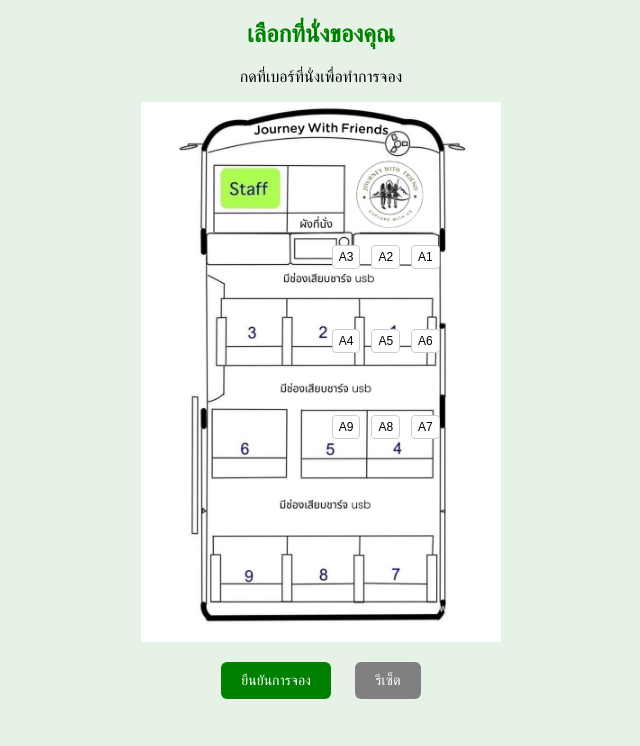
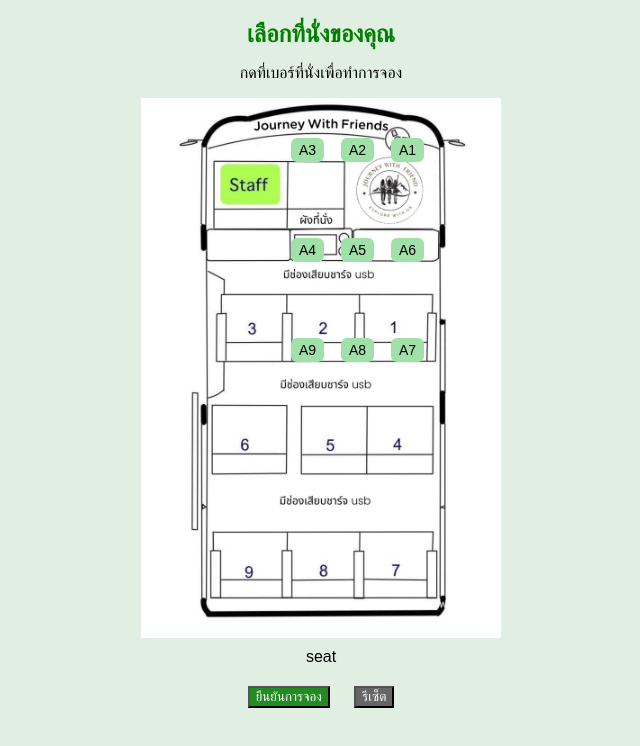
Before and after one commit to Baitong0610/forest-bot, a website: page index.html in a window 1280 px wide. Shown: the whole page, without its empty margins (319-959 px from the left). Drawn offline with Linux system fonts and the light colour scheme.

Commit message:
Update index.html

```diff
--- a/index.html
+++ b/index.html
@@ -7,116 +7,120 @@
     <style>
       body {
         font-family: sans-serif;
-      background-color: #e6f2e6;
         text-align: center;
-      margin: 0;
-      padding: 0;
+        background-color: #e1efe3;
       }
       h2 {
         color: green;
-      margin-top: 20px;
+        margin-bottom: 0;
       }
-    .seat-map-container {
+      #seat-map-container {
         position: relative;
         width: 360px;
-      margin: 0 auto;
+        margin: auto;
       }
-    .seat-map-container img {
+      #seat-map {
         width: 100%;
+        height: auto;
         display: block;
       }
       .seat-button {
         position: absolute;
-      padding: 4px 6px;
-      font-size: 12px;
-      background-color: #fff;
-      border: 1px solid #ccc;
-      border-radius: 4px;
+        padding: 4px 8px;
+        border: none;
+        border-radius: 6px;
         cursor: pointer;
+        font-size: 14px;
       }
-    .seat-button.booked {
-      background-color: #f88;
+      .available {
+        background-color: #a0e0a9;
+      }
+      .reserved {
+        background-color: #ccc;
         cursor: not-allowed;
       }
-    #selected-seat {
-      margin-top: 10px;
+      #selected-seats {
+        margin: 10px 0;
       }
-    #confirm-btn, #reset-btn {
+      button.confirm {
+        background-color: #228b22;
+        color: white;
         margin: 10px;
-      padding: 10px 20px;
-      font-size: 14px;
-      border: none;
-      border-radius: 6px;
-      background-color: green;
+      }
+      button.reset {
+        background-color: #666;
         color: white;
-      cursor: pointer;
-    }
-    #reset-btn {
-      background-color: gray;
+        margin: 10px;
       }
     </style>
   </head>
   <body>
     <h2>เลือกที่นั่งของคุณ</h2>
     <p>กดที่เบอร์ที่นั่งเพื่อทำการจอง</p>
-
-  <div class="seat-map-container">
-    <img src="resized-bus-seat-map.png" alt="seat-map" />
-
-    <!-- ปรับตำแหน่งตามภาพใหม่ -->
-    <button class="seat-button" style="top: 26.5%; left: 75%;" data-seat="A1">A1</button>
-    <button class="seat-button" style="top: 26.5%; left: 64%;" data-seat="A2">A2</button>
-    <button class="seat-button" style="top: 26.5%; left: 53%;" data-seat="A3">A3</button>
-    <button class="seat-button" style="top: 42%; left: 53%;" data-seat="A4">A4</button>
-    <button class="seat-button" style="top: 42%; left: 64%;" data-seat="A5">A5</button>
-    <button class="seat-button" style="top: 42%; left: 75%;" data-seat="A6">A6</button>
-    <button class="seat-button" style="top: 58%; left: 75%;" data-seat="A7">A7</button>
-    <button class="seat-button" style="top: 58%; left: 64%;" data-seat="A8">A8</button>
-    <button class="seat-button" style="top: 58%; left: 53%;" data-seat="A9">A9</button>
+    <div id="seat-map-container">
+      <img src="resized-bus-seat-map.png" id="seat-map" alt="Bus Seat Map" />
+      <!-- ตัวอย่างปุ่มที่นั่ง -->
+      <button class="seat-button available" style="top: 40px; left: 250px" data-seat="A1">A1</button>
+      <button class="seat-button available" style="top: 40px; left: 200px" data-seat="A2">A2</button>
+      <button class="seat-button available" style="top: 40px; left: 150px" data-seat="A3">A3</button>
+      <button class="seat-button available" style="top: 140px; left: 150px" data-seat="A4">A4</button>
+      <button class="seat-button available" style="top: 140px; left: 200px" data-seat="A5">A5</button>
+      <button class="seat-button available" style="top: 140px; left: 250px" data-seat="A6">A6</button>
+      <button class="seat-button available" style="top: 240px; left: 250px" data-seat="A7">A7</button>
+      <button class="seat-button available" style="top: 240px; left: 200px" data-seat="A8">A8</button>
+      <button class="seat-button available" style="top: 240px; left: 150px" data-seat="A9">A9</button>
     </div>
 
-  <div id="selected-seat"></div>
-
-  <button id="confirm-btn">ยืนยันการจอง</button>
-  <button id="reset-btn">รีเซ็ต</button>
+    <div id="selected-seats">seat <span id="selected-list"></span></div>
+    <button class="confirm" onclick="confirmSeats()">ยืนยันการจอง</button>
+    <button class="reset" onclick="resetSelection()">รีเซ็ต</button>
 
     <script>
+      const selectedSeats = new Set();
       const seatButtons = document.querySelectorAll(".seat-button");
-    const selectedSeatDiv = document.getElementById("selected-seat");
-    const confirmBtn = document.getElementById("confirm-btn");
-    const resetBtn = document.getElementById("reset-btn");
-    let selectedSeat = null;
 
-    seatButtons.forEach(button => {
-      button.addEventListener("click", () => {
-        if (button.classList.contains("booked")) return;
+      seatButtons.forEach((btn) => {
+        btn.addEventListener("click", () => {
+          if (btn.classList.contains("reserved")) return;
 
-        seatButtons.forEach(btn => btn.classList.remove("selected"));
-        button.classList.add("selected");
-        selectedSeat = button.getAttribute("data-seat");
-        selectedSeatDiv.innerText = `คุณเลือกที่นั่ง: ${selectedSeat}`;
+          const seat = btn.dataset.seat;
+          if (selectedSeats.has(seat)) {
+            selectedSeats.delete(seat);
+            btn.classList.remove("selected");
+          } else {
+            selectedSeats.add(seat);
+            btn.classList.add("selected");
+          }
+          document.getElementById("selected-list").textContent = Array.from(selectedSeats).join(", ");
         });
       });
 
-    confirmBtn.addEventListener("click", () => {
-      if (selectedSeat) {
-        const name = prompt("กรุณากรอกชื่อผู้จอง:");
-        if (name) {
-          const selectedButton = document.querySelector(`[data-seat="${selectedSeat}"]`);
-          selectedButton.innerText = name;
-          selectedButton.classList.add("booked");
-          selectedButton.classList.remove("selected");
-          selectedSeatDiv.innerText = "";
-          selectedSeat = null;
+      function confirmSeats() {
+        if (selectedSeats.size === 0) {
+          alert("กรุณาเลือกที่นั่งก่อนยืนยัน");
+          return;
         }
+        const name = prompt("กรุณากรอกชื่อของคุณ");
+        if (!name) return;
+
+        selectedSeats.forEach((seat) => {
+          const btn = document.querySelector(`.seat-button[data-seat="${seat}"]`);
+          btn.textContent = name;
+          btn.classList.remove("available", "selected");
+          btn.classList.add("reserved");
+          btn.disabled = true;
+        });
+        selectedSeats.clear();
+        document.getElementById("selected-list").textContent = "";
       }
+
+      function resetSelection() {
+        selectedSeats.clear();
+        document.querySelectorAll(".seat-button.selected").forEach((btn) => {
+          btn.classList.remove("selected");
         });
-
-    resetBtn.addEventListener("click", () => {
-      selectedSeat = null;
-      selectedSeatDiv.innerText = "";
-      seatButtons.forEach(btn => btn.classList.remove("selected"));
-    });
+        document.getElementById("selected-list").textContent = "";
+      }
     </script>
   </body>
 </html>
```
Lines whose indentation alone changed are shown as unchanged.
